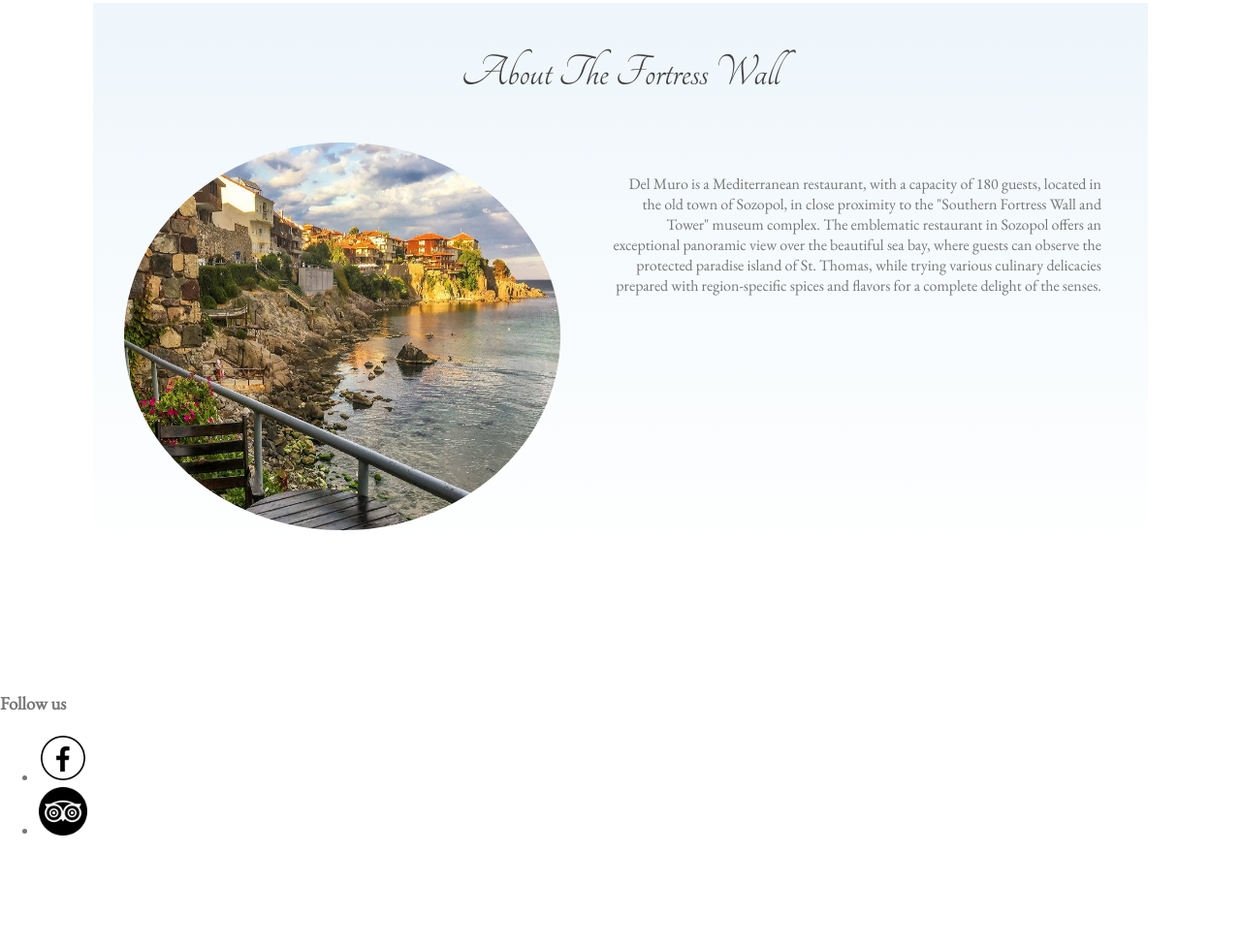
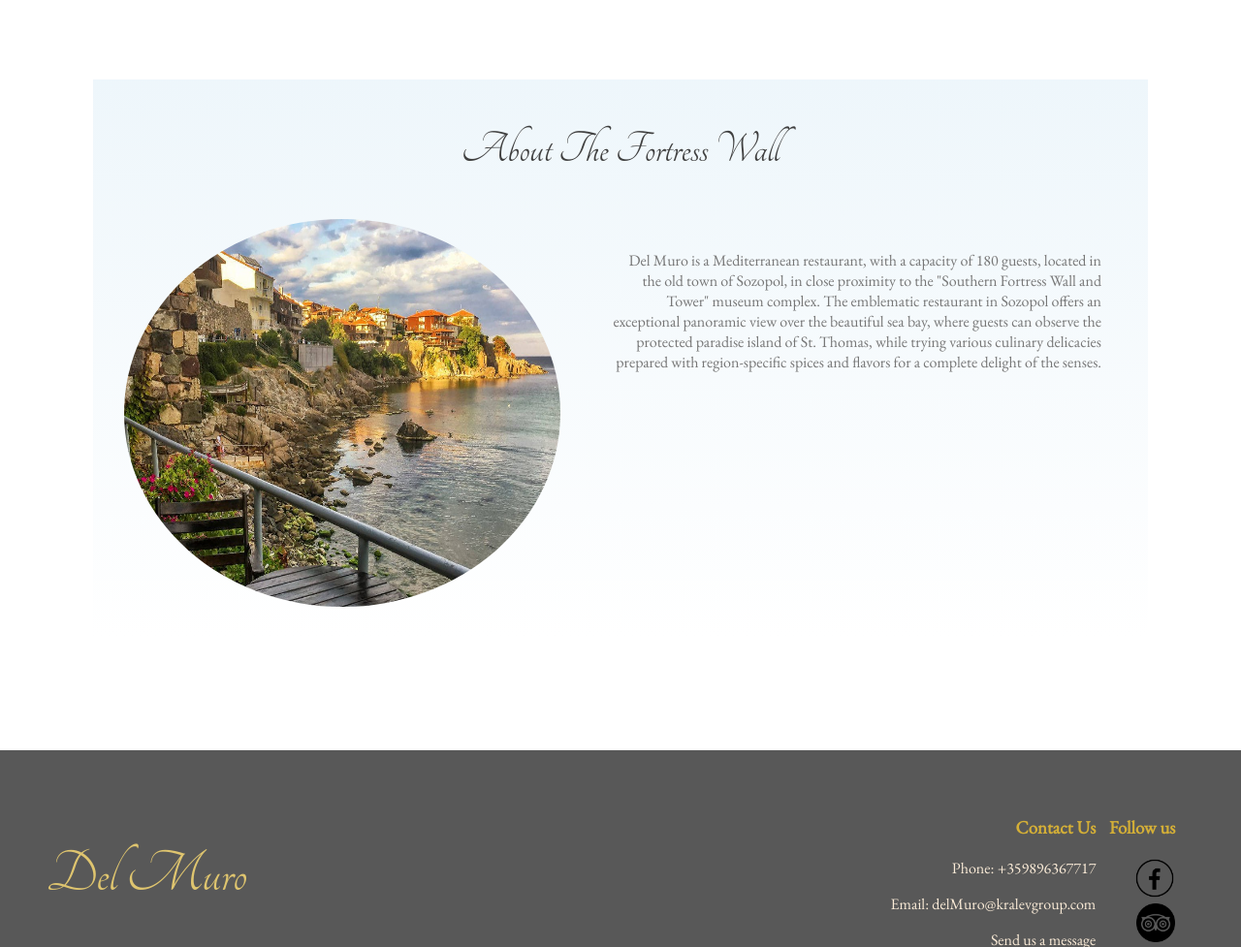
Before and after one commit to deathly-hallowSEV/DelMuro, a plain HTML site: page index.html in a window 1280 px wide. Shown: the part 1823-2800 px from the top of the page at 97% size. Before the commit the page ends 2706 px from the top, so only its background shows below. Drawn offline with nearby package versions, Linux system fonts and the light colour scheme; a web font is replaced by a local one.

Commit message:
update HTML CSS menu and index

```diff
--- a/index.html
+++ b/index.html
@@ -73,12 +73,23 @@
 
     </section>
     <br>
-    <footer>
-        <h3>Follow us</h3>
-        <ul>
-            <li><a href="https://www.facebook.com/delmurosozopol/" target="_blank"> <img src="images/logo-facebookpng-32255.png" alt="Facebook" width="50" height ="50"></a></li>
-            <li><a href="https://www.tripadvisor.com/Restaurant_Review-g635769-d8552673-Reviews-Del_Muro-Sozopol_Burgas_Province.html" target="_blank"><img src="images/tripadvisor-28220.png" alt="TripAdvisor" width="50" height ="50"></a></li>
-        </ul>
+    <footer class="main-footer">
+        <h3 class="restaurant-name footer-head">Del  Muro</h3>
+        <span>
+            <h3 class="footer-header">Contact Us</h3>
+            <ul class="footer-ul contactUs">
+                <li><span>Phone: +359896367717</span></li>
+                <li><span>Email: delMuro@kralevgroup.com</span></li>
+                <li><span>Send us a message</span></li>
+            </ul>
+        </span>
+        <span>
+            <h3 class="footer-header">Follow us</h3>
+            <ul class="footer-ul followUS">
+                <li><a href="https://www.facebook.com/delmurosozopol/" target="_blank"> <img src="images/logo-facebookpng-32255.png" alt="Facebook" width="42" height ="42"></a></li>
+                <li><a href="https://www.tripadvisor.com/Restaurant_Review-g635769-d8552673-Reviews-Del_Muro-Sozopol_Burgas_Province.html" target="_blank"><img src="images/tripadvisor-28220.png" alt="TripAdvisor" width="40" height ="40"></a></li>
+            </ul>
+        </span>
     </footer>
 
 </body>
--- a/styles.css
+++ b/styles.css
@@ -18,8 +18,6 @@ html, body{
 }
 .navUL li{
     display: inline;
-
-
 }
 .navUL a{
     display: inline-block;
@@ -41,7 +39,7 @@ html, body{
 }
 .restaurant-name{
     font-size: 6em;
-    color: white;
+    color: whitesmoke;
     font-weight: normal;
     font-family: Tangerine;
     text-align: center;
@@ -67,6 +65,8 @@ html, body{
 }
 .content-section{
     margin: 3em;
+    border-top: 2px solid  rgb(212,175,55);
+    border-bottom: 2px solid  rgb(212,175,55);
 }
 
 .container{
@@ -76,6 +76,9 @@ html, body{
 .container2{
     text-align: center;
     padding: 0 25%;
+}
+.h2content{
+    color:rgb(212,175,55);
 }
 .about-section {
     margin: 6em;
@@ -121,3 +124,36 @@ html, body{
     margin: 0;
     text-align: center;
 }
+
+.main-footer{
+    padding-top: 3em;
+    background-color: rgb(88, 88, 88);
+    display: flex;
+    text-align: center;
+}
+.footer-head{
+    color:rgb(223, 197, 111);
+    font-size: 4rem;
+    text-align: center;
+    padding: 3rem;
+    margin-right: 9em;
+}
+.footer-header{
+    color:rgb(212,175,55);
+    text-align: right;
+}
+
+.footer-ul {
+    list-style-type: none;
+    text-align: right;
+}
+.contactUs li span{
+    color: antiquewhite;
+}
+.contactUs li{
+    padding-bottom: 1em;
+}
+.contactUs li span:hover{
+    font-size: larger;
+    border-bottom: 1px solid white;
+}
```
